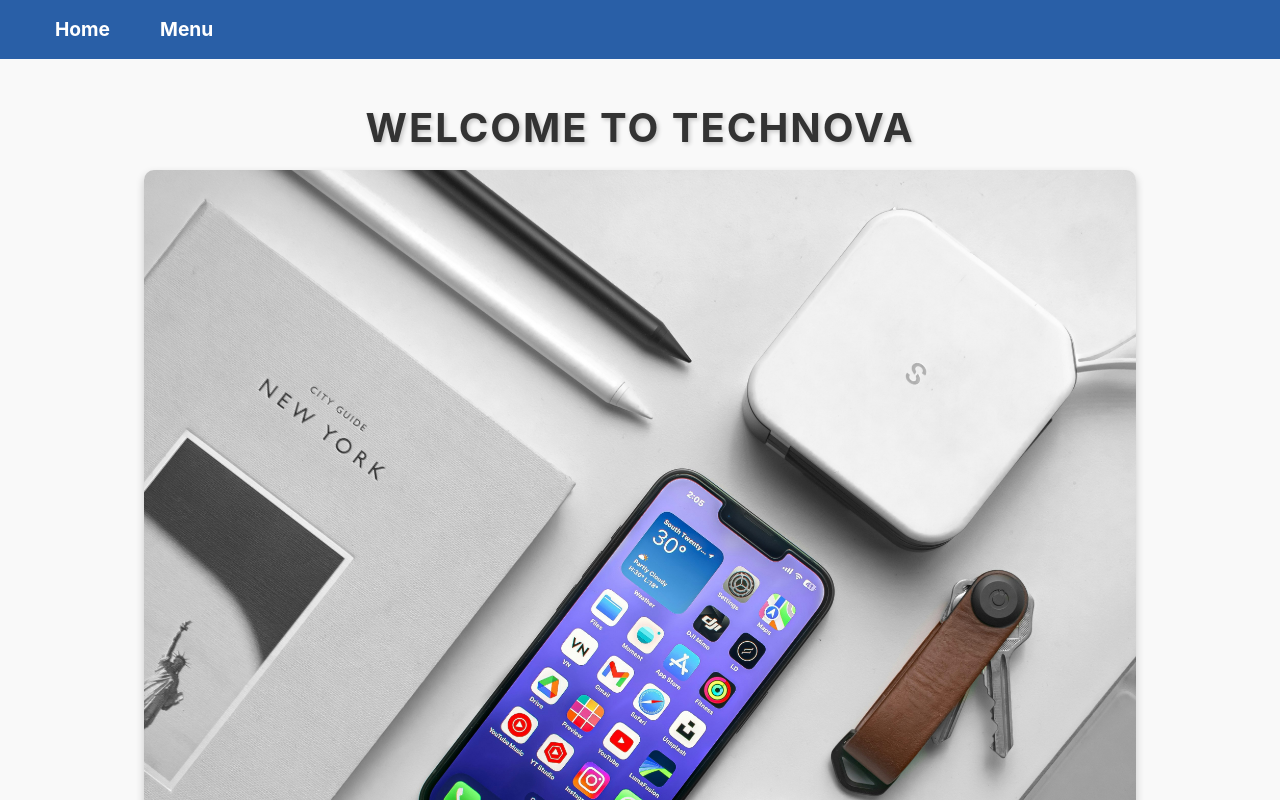
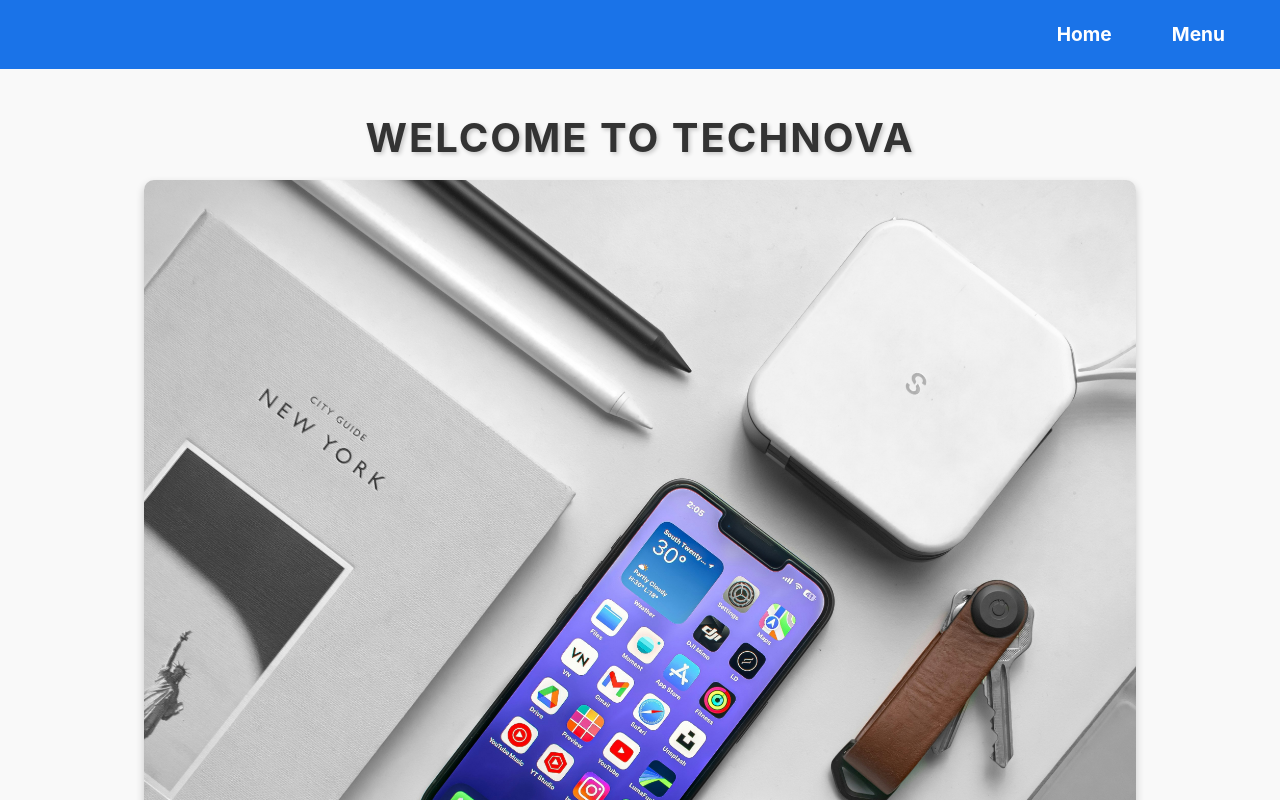
Before and after one commit to hamzas4011/ecommerce-app, a React (Vite) app: page / in a window 1280 px wide. Shown: the top 800 px of the page. Built offline with nearby package versions, Linux system fonts and the light colour scheme.

Commit message:
update navbar.jsx

```diff
--- a/src/styles/Navbar.css
+++ b/src/styles/Navbar.css
@@ -1,33 +1,39 @@
 .navbar {
-  background-color: #295fa7;
-  padding: 15px 20px;
+  background-color: #1a73e8;
+  padding: 20px 40px;
   color: #fff;
   display: flex;
-  justify-content: center;
+  justify-content: space-between;
   align-items: center;
   box-shadow: 0 4px 6px rgba(0, 0, 0, 0.1);
+  font-size: 1.2rem;
 }
 
 .navbar-container {
-  max-width: 1200px;
-  width: 100%;
   display: flex;
   justify-content: space-between;
   align-items: center;
+  width: 100%;
+}
+
+.navbar-logo {
+  font-size: 1.8rem;
+  font-weight: bold;
+  color: #ffffff;
 }
 
 .navbar-links {
   list-style: none;
   display: flex;
-  gap: 20px;
+  gap: 30px;
   margin: 0;
   padding: 0;
+  margin-left: auto;
 }
 
 .navbar-link {
   text-decoration: none;
   color: #ffffff;
-  font-size: 1.2rem;
   font-weight: bold;
   padding: 10px 15px;
   border-radius: 5px;
```
